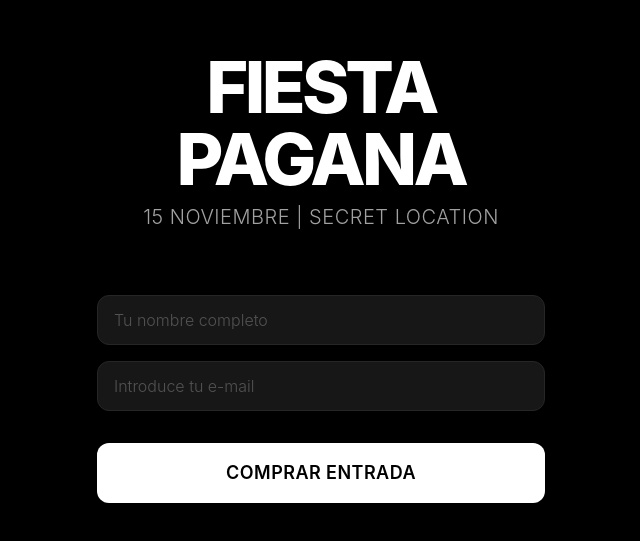
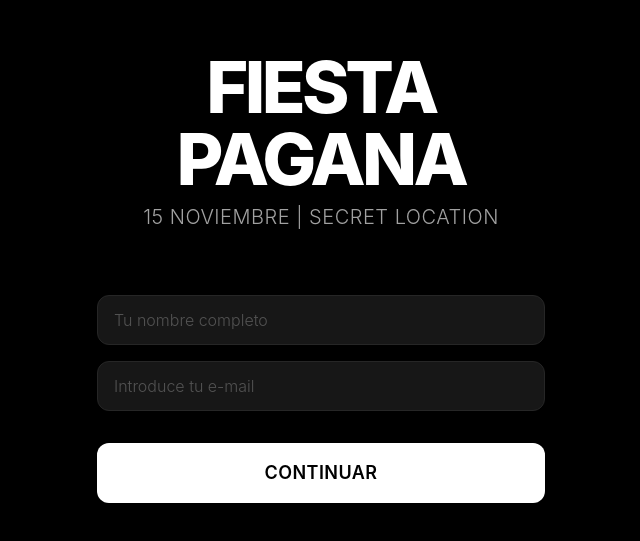
Before and after one commit to juceiba22/fiesta-pagana, a Next.js app: page / in a window 1280 px wide. Shown: the part 123-664 px from the top of the page, without its empty margins (319-959 px from the left). Built offline with nearby package versions, Linux system fonts and the light colour scheme.

Commit message:
segunda modif 3del4

```diff
--- a/src/app/api/checkout/route.ts
+++ b/src/app/api/checkout/route.ts
@@ -1,12 +1,15 @@
 import { NextResponse } from 'next/server';
 import { requestPreference } from '@/lib/mercadopago';
 import { supabaseServer } from '@/lib/supabase';
+import crypto from 'crypto';
+
+const SECRET = process.env.OTP_SECRET || 'secret-pagana-2026';
 
 export async function POST(req: Request) {
   try {
-    const { nombre, email } = await req.json();
+    const { nombre, email, token, code } = await req.json();
 
-    if (!nombre || !email) {
+    if (!nombre || !email || !token || !code) {
       return NextResponse.json({ error: 'Faltan datos' }, { status: 400 });
     }
 
@@ -18,6 +21,11 @@ export async function POST(req: Request) {
     const domain = email.split('@')[1];
     if (!domain || !domain.includes('.')) {
       return NextResponse.json({ error: 'Dominio de email inválido' }, { status: 400 });
+    }
+
+    const expectedHash = crypto.createHmac('sha256', SECRET).update(email + code).digest('hex');
+    if (token !== expectedHash) {
+      return NextResponse.json({ error: 'Código de verificación incorrecto' }, { status: 400 });
     }
 
     // Si ya existe un pending para este email, reutilizarlo
--- /dev/null
+++ b/src/app/api/send-code/route.ts
@@ -0,0 +1,66 @@
+import { NextResponse } from 'next/server';
+import { Resend } from 'resend';
+import crypto from 'crypto';
+
+const resend = new Resend(process.env.RESEND_API_KEY as string);
+const SECRET = process.env.OTP_SECRET || 'secret-pagana-2026';
+
+export async function POST(req: Request) {
+  try {
+    const { email } = await req.json();
+
+    if (!email) {
+      return NextResponse.json({ error: 'Faltan datos' }, { status: 400 });
+    }
+
+    const emailRegex = /^[^\s@]+@[^\s@]+\.[^\s@]+$/;
+    if (!emailRegex.test(email)) {
+      return NextResponse.json({ error: 'Formato de email inválido' }, { status: 400 });
+    }
+
+    const domain = email.split('@')[1];
+    if (!domain || !domain.includes('.')) {
+      return NextResponse.json({ error: 'Dominio de email inválido' }, { status: 400 });
+    }
+
+    // Generate 6 digit OTP
+    const code = Math.floor(100000 + Math.random() * 900000).toString();
+
+    // Create a hash token
+    const token = crypto.createHmac('sha256', SECRET).update(email + code).digest('hex');
+
+    // Send email via Resend
+    await resend.emails.send({
+      from: 'Fiesta Pagana <onboarding@resend.dev>',
+      to: email,
+      subject: '🔑 Tu código de acceso - Fiesta Pagana',
+      html: `
+        <div style="background-color: #050505; color: #ffffff; font-family: 'Helvetica Neue', Helvetica, Arial, sans-serif; padding: 40px 20px; text-align: center;">
+          <div style="max-width: 600px; margin: 0 auto; background-color: #111111; border: 1px solid #222222; border-radius: 12px; overflow: hidden; box-shadow: 0 10px 30px rgba(0,0,0,0.5);">
+            <div style="padding: 40px 20px; border-bottom: 1px solid #222;">
+              <h1 style="color: #ffffff; font-size: 32px; font-weight: 800; letter-spacing: 4px; margin: 0;">FIESTA PAGANA</h1>
+              <p style="color: #888888; font-size: 14px; margin-top: 10px; letter-spacing: 2px;">CÓDIGO DE VERIFICACIÓN</p>
+            </div>
+            <div style="padding: 40px 30px;">
+              <h2 style="color: #dddddd; font-size: 22px; font-weight: 500; margin-bottom: 20px;">Valida tu Email</h2>
+              <p style="color: #aaaaaa; font-size: 16px; line-height: 1.6; margin-bottom: 30px;">
+                Ingresa el siguiente código de 6 dígitos en la página para continuar con el pago de tu entrada.
+              </p>
+              <div style="background-color: #000000; border: 1px solid #333333; padding: 25px; border-radius: 8px; margin: 0 auto; display: inline-block;">
+                <p style="color: #ffffff; font-size: 36px; font-family: monospace; font-weight: bold; letter-spacing: 8px; margin: 0;">
+                  ${code}
+                </p>
+              </div>
+              <p style="color: #555555; text-align: center; margin-top: 30px; font-size: 14px;">Este código es temporal y de un solo uso.</p>
+            </div>
+          </div>
+        </div>
+      `
+    });
+
+    return NextResponse.json({ token });
+  } catch (err) {
+    console.error('Error enviando código:', err);
+    return NextResponse.json({ error: 'Error interno enviando código' }, { status: 500 });
+  }
+}
--- a/src/app/page.tsx
+++ b/src/app/page.tsx
@@ -4,68 +4,103 @@
 import { useState } from 'react';
 
 export default function Home() {
+  const [step, setStep] = useState(1);
   const [loading, setLoading] = useState(false);
   const [email, setEmail] = useState('');
   const [nombre, setNombre] = useState('');
-  const [statusText, setStatusText] = useState('COMPRAR ENTRADA');
+  const [otpCode, setOtpCode] = useState('');
+  const [otpToken, setOtpToken] = useState('');
+  const [statusText, setStatusText] = useState('CONTINUAR');
   const [errorMsg, setErrorMsg] = useState('');
 
   const validateEmail = (email: string) => {
     return /^[^\s@]+@[^\s@]+\.[^\s@]+$/.test(email);
   };
 
-  const handleCheckout = async (e: React.FormEvent) => {
+  const handleRequestCode = async (e: React.FormEvent) => {
     e.preventDefault();
-    if (!email) {
-      setErrorMsg("El email no puede estar vacío.");
+    if (!email || !nombre) {
+      setErrorMsg("Completa todos los campos.");
       return;
     }
     setErrorMsg('');
     setLoading(true);
-    setStatusText('VERIFICANDO...');
-
-    await new Promise(r => setTimeout(r, 600));
+    setStatusText('ENVIANDO CÓDIGO...');
 
     if (!validateEmail(email)) {
       setErrorMsg("El formato del email es inválido.");
       setLoading(false);
-      setStatusText('COMPRAR ENTRADA');
+      setStatusText('CONTINUAR');
       return;
     }
 
-    setStatusText('PROCESANDO PAGO...');
+    try {
+      const response = await fetch('/api/send-code', {
+        method: 'POST',
+        headers: { 'Content-Type': 'application/json' },
+        body: JSON.stringify({ email })
+      });
+
+      const data = await response.json();
+
+      if (!response.ok) {
+        setErrorMsg(data.error || "Hubo un error con tu solicitud.");
+        setLoading(false);
+        setStatusText('CONTINUAR');
+        return;
+      }
+
+      const { token } = data;
+      setOtpToken(token);
+      setStep(2);
+      setStatusText('VALIDAR CÓDIGO');
+      setLoading(false);
+    } catch (error) {
+      console.error(error);
+      setErrorMsg("Error enviando código.");
+      setLoading(false);
+      setStatusText('CONTINUAR');
+    }
+  };
+
+  const handleVerifyAndCheckout = async (e: React.FormEvent) => {
+    e.preventDefault();
+    if (!otpCode || otpCode.length !== 6) {
+      setErrorMsg("Ingresa un código válido de 6 dígitos.");
+      return;
+    }
+    setErrorMsg('');
+    setLoading(true);
+    setStatusText('VALIDANDO...');
 
     try {
       const response = await fetch('/api/checkout', {
         method: 'POST',
         headers: { 'Content-Type': 'application/json' },
-        body: JSON.stringify({ nombre, email })
+        body: JSON.stringify({ nombre, email, token: otpToken, code: otpCode })
       });
 
       const data = await response.json();
-      console.log("RESPONSE:", data);
 
       if (!response.ok) {
-        setErrorMsg(data.error || "Hubo un error con tu solicitud.");
+        setErrorMsg(data.error || "Código incorrecto.");
         setLoading(false);
-        setStatusText('COMPRAR ENTRADA');
+        setStatusText('VALIDAR CÓDIGO');
         return;
       }
 
-      const { url } = data;
-
-      if (url) {
-        window.location.href = url; // Redirect a Mercado Pago
+      if (data.url) {
+        window.location.href = data.url;
       } else {
-        setErrorMsg("Hubo un error contactando a Mercado Pago.");
+        setErrorMsg("Error contactando a Mercado Pago.");
         setLoading(false);
-        setStatusText('COMPRAR ENTRADA');
+        setStatusText('VALIDAR CÓDIGO');
       }
     } catch (error) {
       console.error(error);
-      setErrorMsg("Error procesando pago.");
+      setErrorMsg("Error procesando validación.");
       setLoading(false);
-      setStatusText('COMPRAR ENTRADA');
+      setStatusText('VALIDAR CÓDIGO');
     }
   };
 
@@ -81,7 +116,8 @@ export default function Home() {
           </p>
         </div>
 
-        <form onSubmit={handleCheckout} className="space-y-4 pt-8">
+        {step === 1 ? (
+          <form onSubmit={handleRequestCode} className="space-y-4 pt-8">
             <input
               type="text"
               required
@@ -109,6 +145,39 @@ export default function Home() {
               {statusText}
             </button>
           </form>
+        ) : (
+          <form onSubmit={handleVerifyAndCheckout} className="space-y-4 pt-8 animate-fade-in">
+            <h2 className="text-2xl font-bold mb-2">Valida tu Email</h2>
+            <p className="text-neutral-400 text-sm mb-6">Hemos enviado un código de 6 dígitos a <br/><span className="text-white font-medium">{email}</span></p>
+            <input
+              type="text"
+              required
+              placeholder="Código de 6 dígitos"
+              maxLength={6}
+              className="w-full px-4 py-3 bg-neutral-900 text-white rounded-xl border border-neutral-800 focus:outline-none focus:ring-1 focus:ring-neutral-500 transition-all font-monospace text-center tracking-[0.5em] text-2xl placeholder:text-neutral-600 placeholder:tracking-normal placeholder:text-base"
+              value={otpCode}
+              onChange={(e) => setOtpCode(e.target.value.replace(/\D/g, ''))}
+            />
+            {errorMsg && (
+              <p className="text-red-500 text-sm font-medium animate-fade-in text-center">{errorMsg}</p>
+            )}
+            <button
+              type="submit"
+              disabled={loading || otpCode.length !== 6}
+              className="w-full py-4 mt-4 bg-white text-black font-semibold tracking-wide text-lg rounded-xl hover:bg-neutral-200 transition-colors disabled:opacity-50"
+            >
+              {statusText}
+            </button>
+            <button
+              type="button"
+              disabled={loading}
+              onClick={() => { setStep(1); setErrorMsg(''); setStatusText('CONTINUAR'); }}
+              className="w-full py-2 mt-2 bg-transparent text-neutral-400 text-sm hover:text-white transition-colors disabled:opacity-50"
+            >
+              Volver atrás
+            </button>
+          </form>
+        )}
       </div>
     </main>
   );
```
Lines whose indentation alone changed are shown as unchanged.
